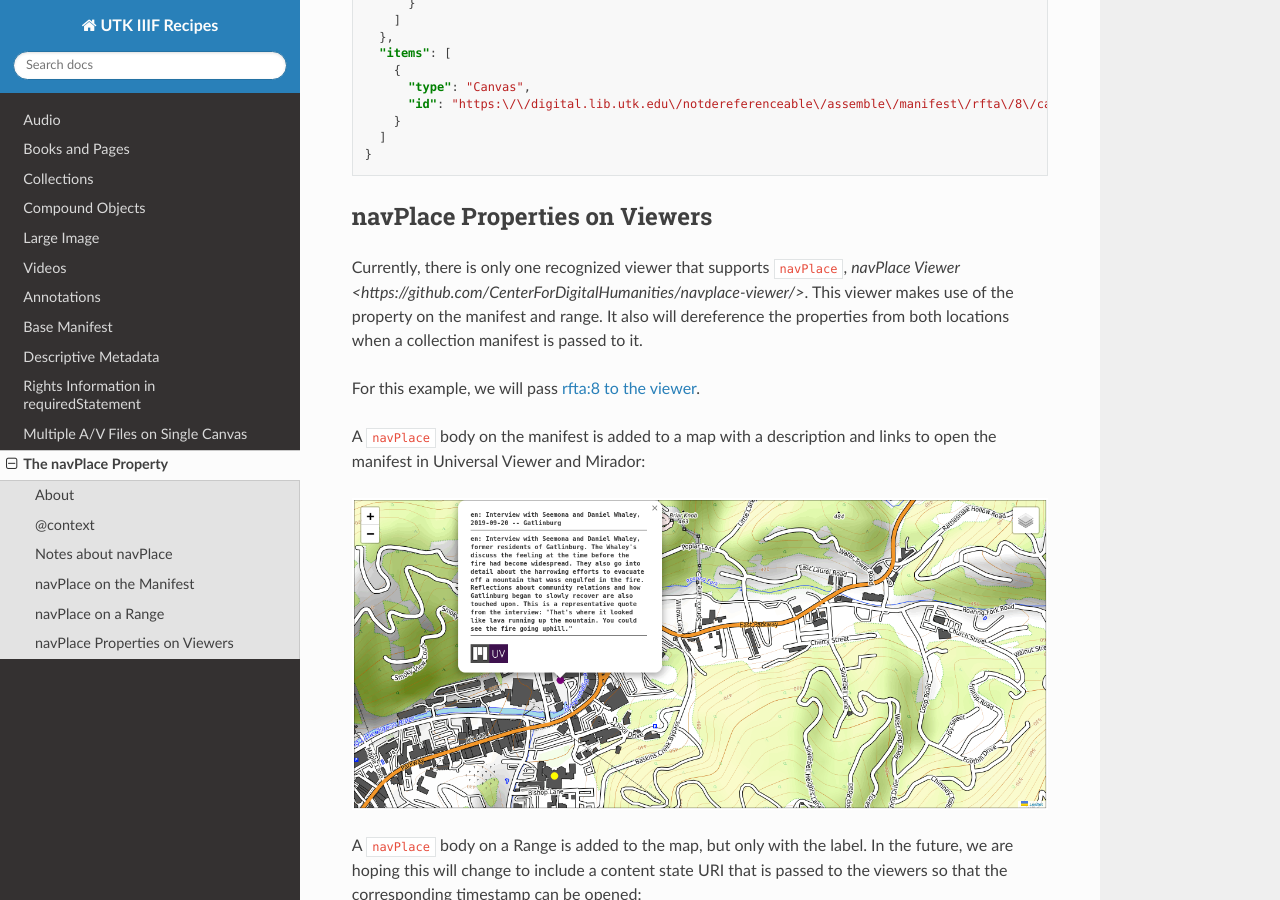
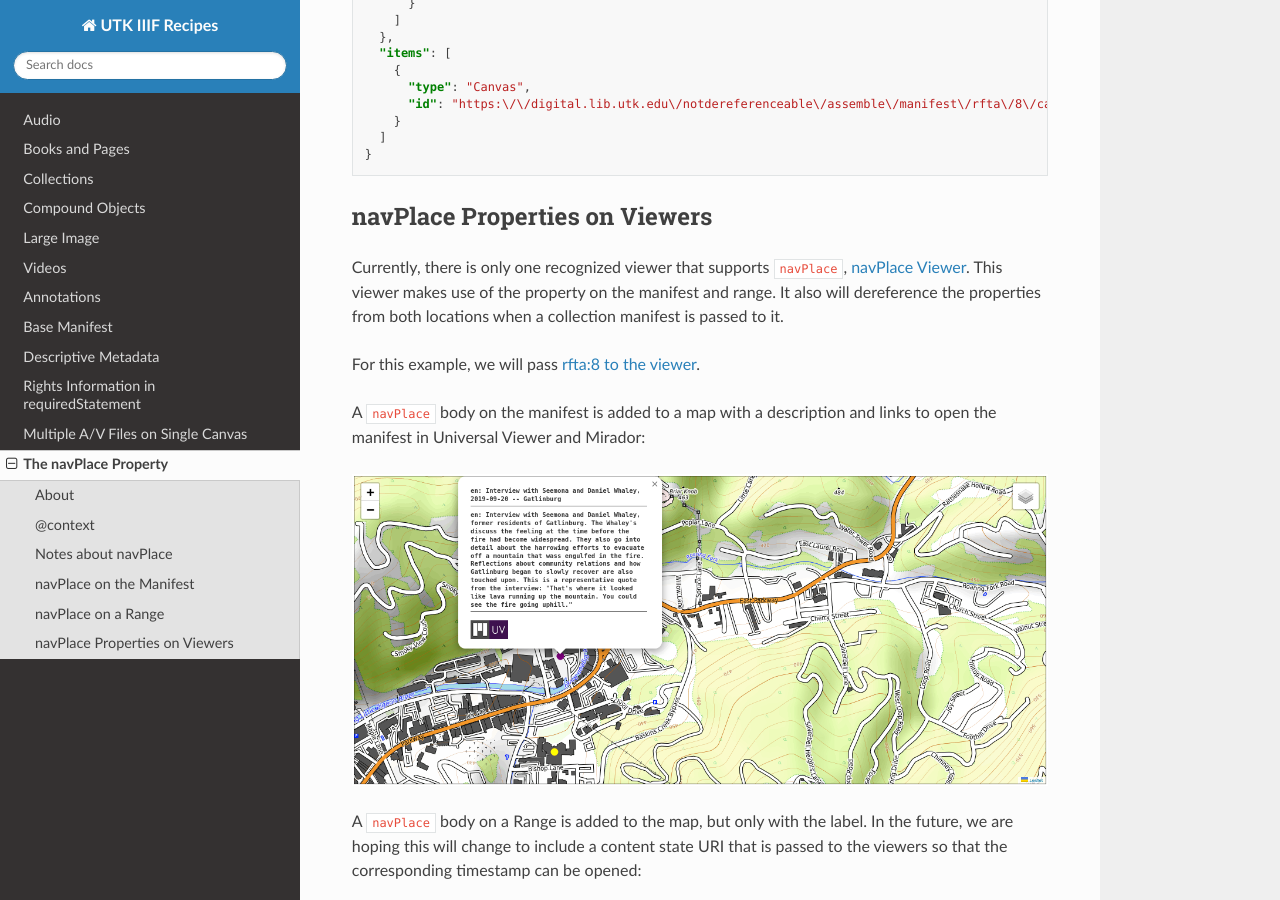
Before and after one commit to markpbaggett/utk_iiif_recipes, a Sphinx documentation site: the page built from docs/source/future/navPlace.rst, in a window 1280 px wide and 900 px high, scrolled down 2904 px. Built offline with Sphinx 7.4.7 and the Read the Docs theme 2.0.0, drawn with Linux system fonts in a browser that asks for light colours.

Commit message:
Fix link.

```diff
--- a/docs/source/future/navPlace.rst
+++ b/docs/source/future/navPlace.rst
@@ -156,7 +156,7 @@ When the property is generated and added, it looks like this:
 navPlace Properties on Viewers
 ------------------------------
 
-Currently, there is only one recognized viewer that supports :code:`navPlace`, `navPlace Viewer <https://github.com/CenterForDigitalHumanities/navplace-viewer/>`.
+Currently, there is only one recognized viewer that supports :code:`navPlace`, `navPlace Viewer <https://github.com/CenterForDigitalHumanities/navplace-viewer/>`_.
 This viewer makes use of the property on the manifest and range.  It also will dereference the properties from both locations
 when a collection manifest is passed to it.
 
```
